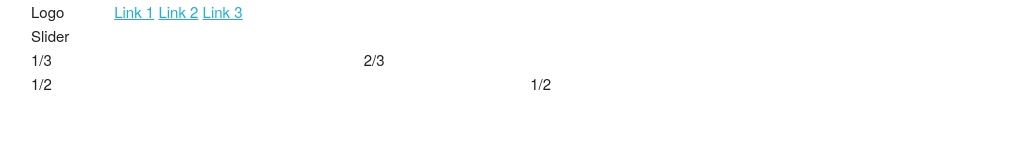
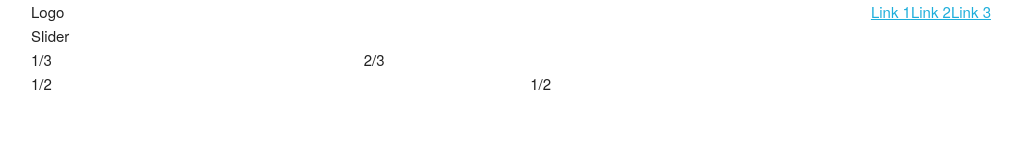
Before and after one commit to denis1206/gasolution-onepage, a plain HTML site: page demo.html in a window 1280 px wide. Shown: the whole page, without its empty margins (129-1151 px from the left). Drawn offline with Linux system fonts and the light colour scheme.

Commit message:
vai dar bom...

```diff
--- a/css/custom.css
+++ b/css/custom.css
@@ -1,5 +1,7 @@
 nav ul{
     margin: 0;
+    display: flex;
+    justify-content: flex-end;
 }
 
 nav ul li{
@@ -9,7 +11,3 @@ nav ul li{
 ul{
     list-style: none;
 }
-
-ul li{
-    display: inline-block;
-}
```
